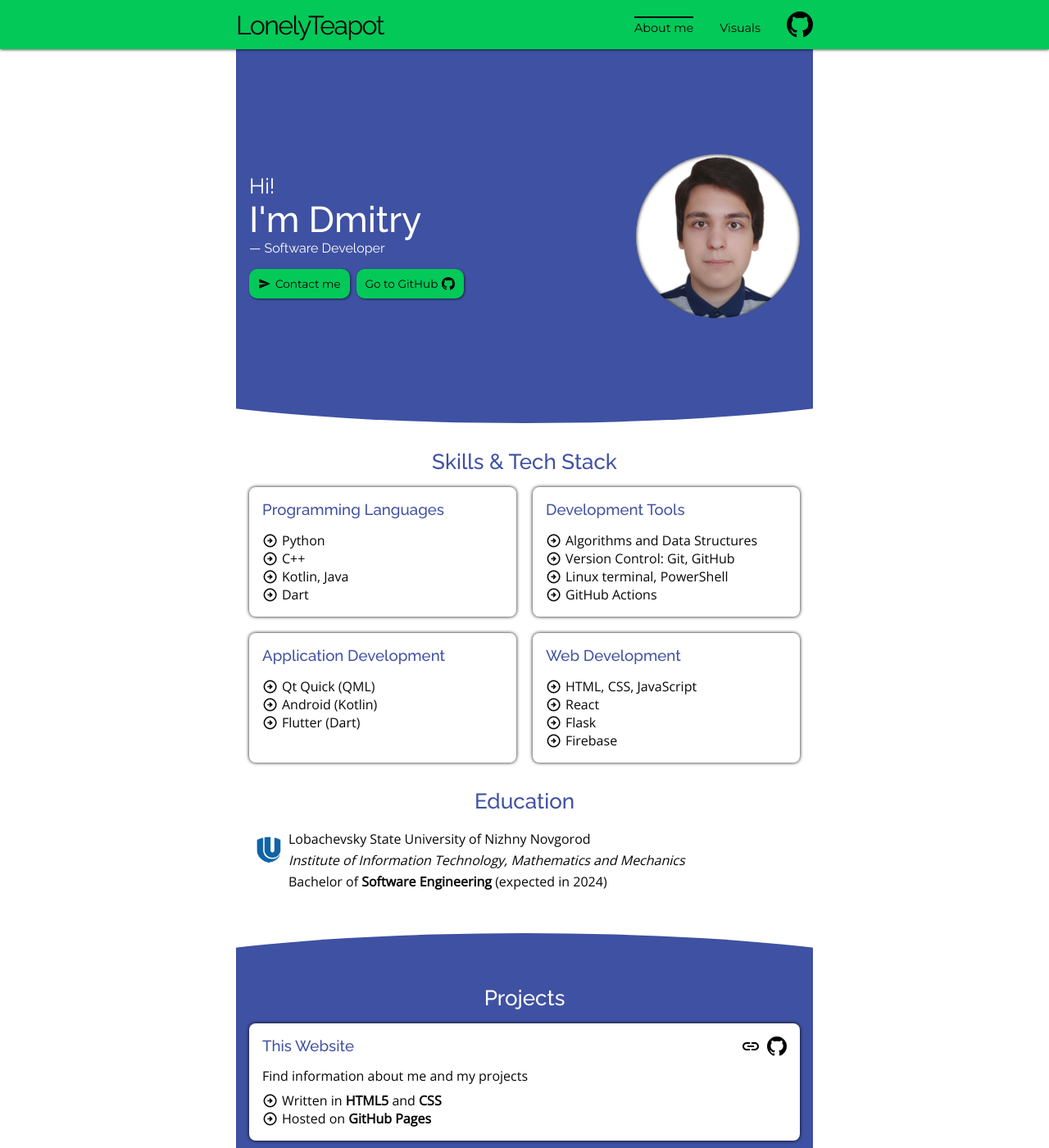
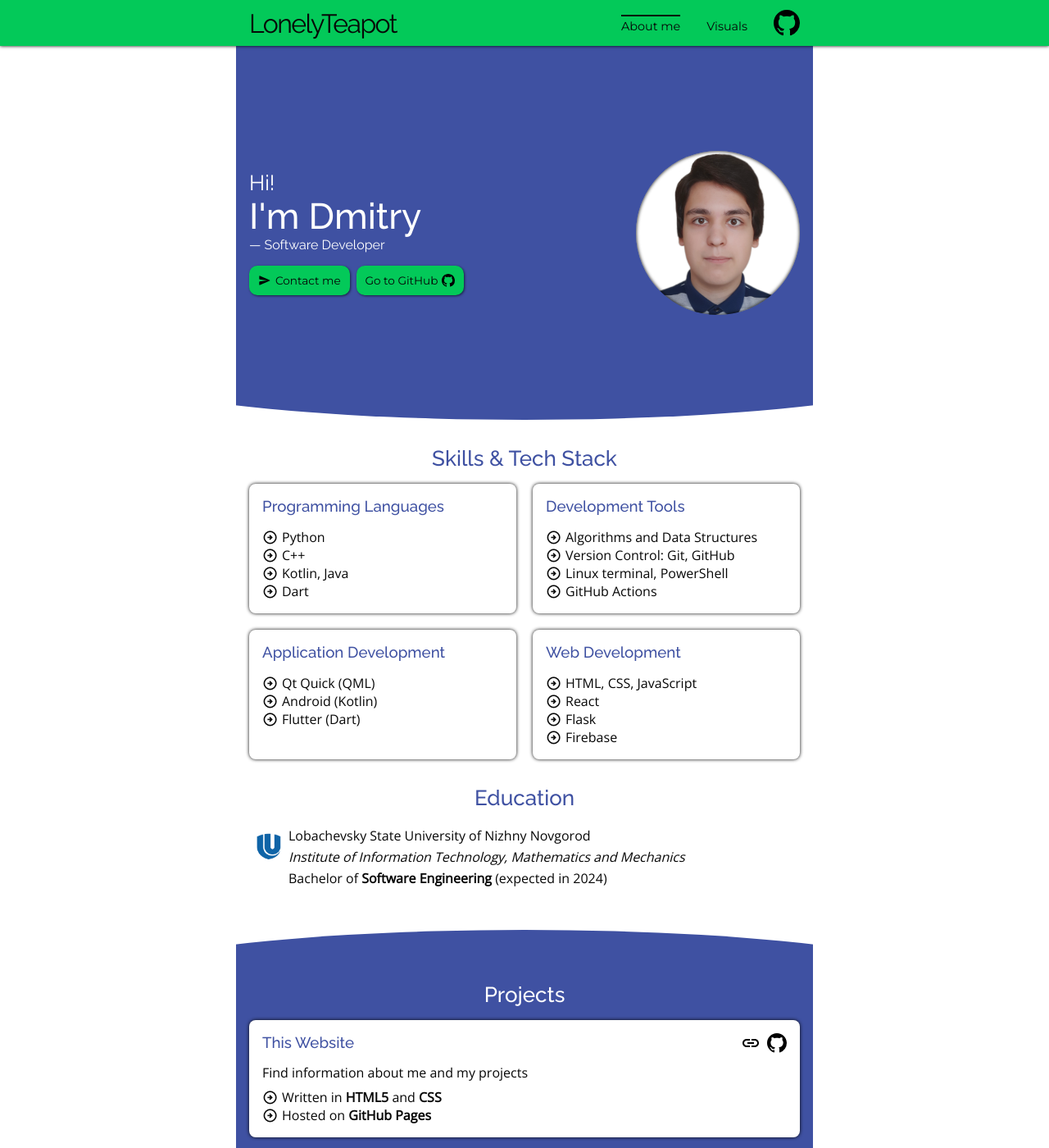
Before and after one commit to lonelyteapot/lonelyteapot.github.io, a Jekyll site: the page built from pages/index.html, in a window 1280 px wide and 1400 px high. Shown: the whole window at 82% size. Built offline with Jekyll 4.4.1, drawn with Linux system fonts in a browser that asks for light colours.

Commit message:
Refactor header to support new body layout

```diff
--- a/_includes/header.html
+++ b/_includes/header.html
@@ -1,4 +1,5 @@
 <header id="header" class="accent">
+    <div class="wrapper">
         <h1 class="logo">
             <a href="/" tabindex="-1">LonelyTeapot</a>
         </h1>
@@ -14,4 +15,5 @@
             </a>
             {% endfor %}
         </nav>
+    </div>
 </header>
--- a/css/blocks/header.css
+++ b/css/blocks/header.css
@@ -1,25 +1,31 @@
 #header {
     grid-area: head;
-    display: flex;
-    justify-content: space-between;
-    padding: 0 var(--side-padding);
-    width: 100%;
-    min-height: 60px;
+    display: grid;
+    grid-template-rows: minmax(56px, 1fr);
+    grid-template-columns: 1fr minmax(0, 768px) 1fr;
+    grid-template-columns: subgrid;
+    grid-template-areas: '. wrapper .';
     position: sticky;
     top: 0;
     z-index: 10;
-    white-space: nowrap;
     box-shadow: 0 0 4px var(--color-text);
     background-color: var(--color-background);
+}
+
+#header .wrapper {
+    grid-area: wrapper;
+    display: flex;
+    justify-content: space-between;
+    white-space: nowrap;
     color: var(--color-text);
     font-family: var(--font-interact);
 }
 
-#header > .logo {
+#header .logo {
     display: flex;
     align-items: center;
     margin: 0;
-    padding: 8px 0;
+    padding: 8px 1rem;
     font-weight: normal;
     font-size: 2rem;
     letter-spacing: -0.05em;
@@ -28,11 +34,12 @@
     transition: transform 0.1s;
 }
 
-#header > .logo:hover {
+#header .logo:hover {
     transform: scale(1.03125);
 }
 
 #navigation {
+    grid-area: nav;
     display: flex;
     flex-wrap: wrap;
     justify-content: center;
@@ -44,10 +51,6 @@
     align-items: center;
     padding: 5px 1rem;
     transition: background-color 0.1s;
-}
-
-#navigation > a:last-child {
-    margin-right: -1rem;
 }
 
 #navigation > a:hover,
```
Lines whose indentation alone changed are shown as unchanged.
